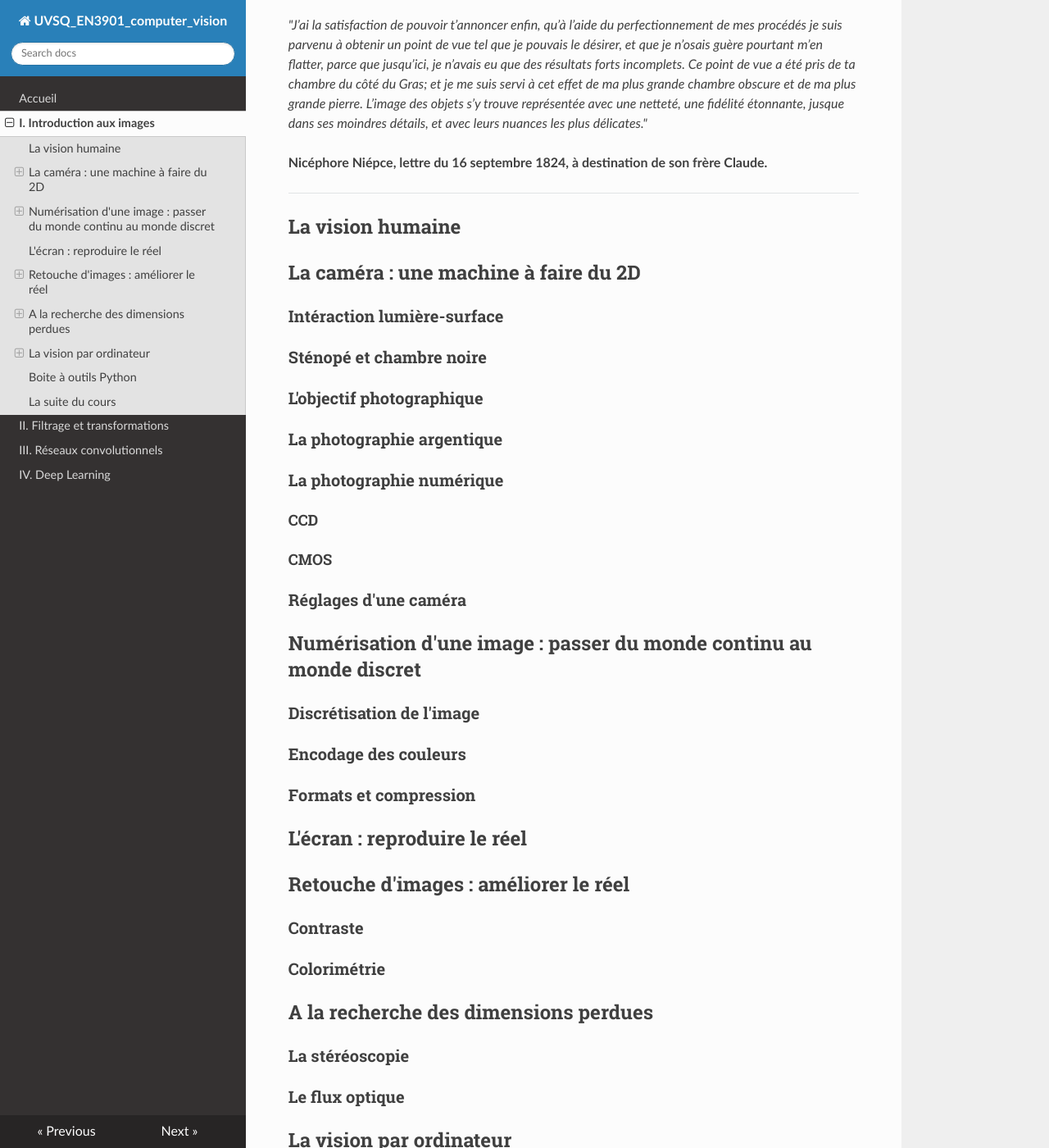
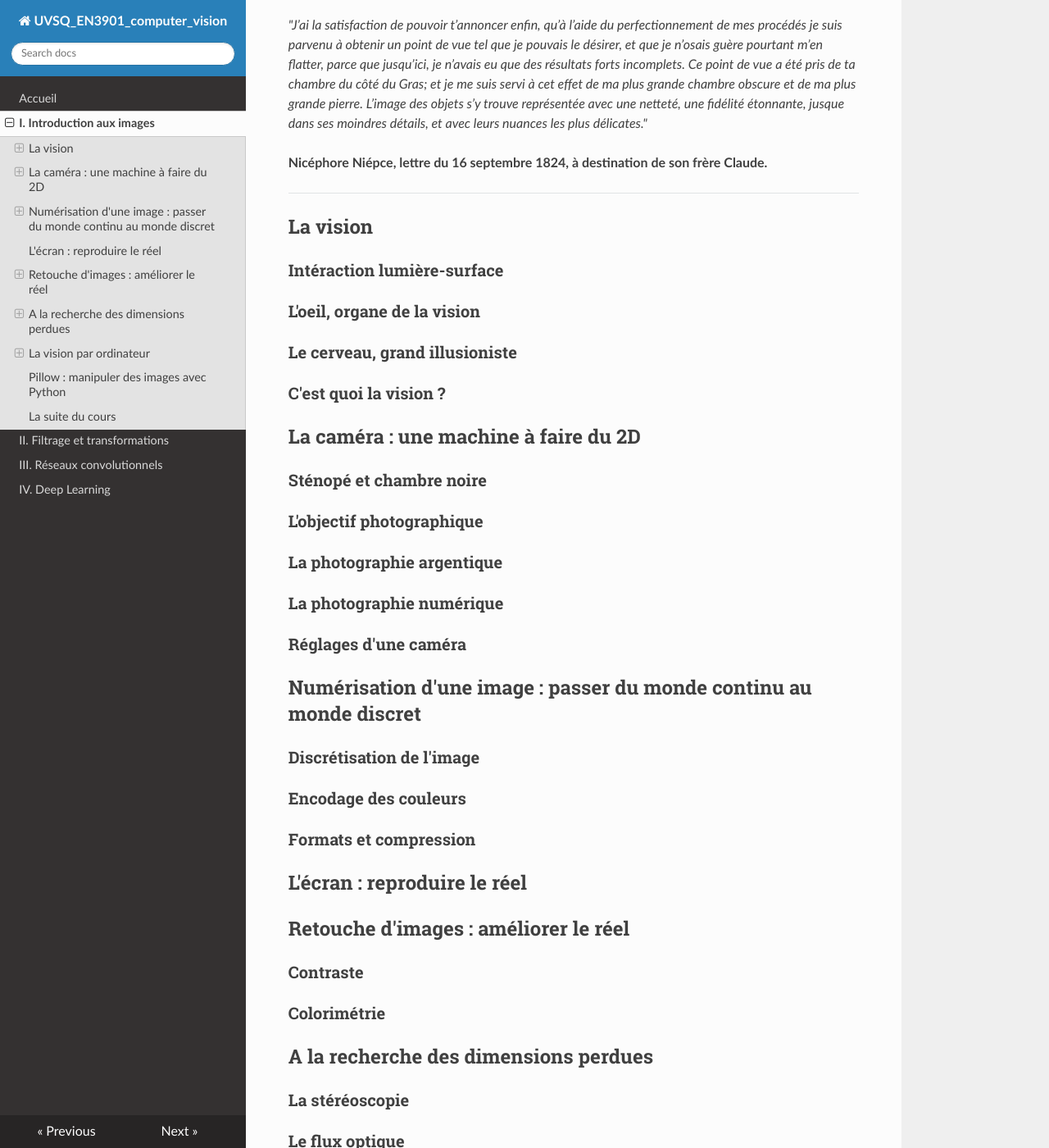
Before and after one commit to NicOudart/UVSQ_EN3901_computer_vision, an MkDocs documentation site: the page built from docs/Chap1_Introduction_images.md, in a window 1280 px wide and 1400 px high, scrolled down 435 px. Shown: the whole window at 82% size. Built offline with MkDocs 1.6.1, drawn with Linux system fonts in a browser that asks for light colours; nearby versions of some CDN libraries; some of the changed text lies outside the part shown.

Commit message:
-Progress on Chapter 1.

```diff
--- a/docs/Chap1_Introduction_images.md
+++ b/docs/Chap1_Introduction_images.md
@@ -13,11 +13,17 @@
 
 ---
 
-## La vision humaine
+## La vision
+
+### Intéraction lumière-surface
+
+### L'oeil, organe de la vision
+
+### Le cerveau, grand illusioniste
+
+### C'est quoi la vision ?
 
 ## La caméra : une machine à faire du 2D
-
-### Intéraction lumière-surface
 
 ### Sténopé et chambre noire
 
@@ -26,10 +32,6 @@
 ### La photographie argentique
 
 ### La photographie numérique
-
-#### CCD
-
-#### CMOS
 
 ### Réglages d'une caméra
 
@@ -65,6 +67,6 @@
 
 ### Reconstruction 3D / suivi
 
-## Boite à outils Python
+## Pillow : manipuler des images avec Python
 
 ## La suite du cours
```
